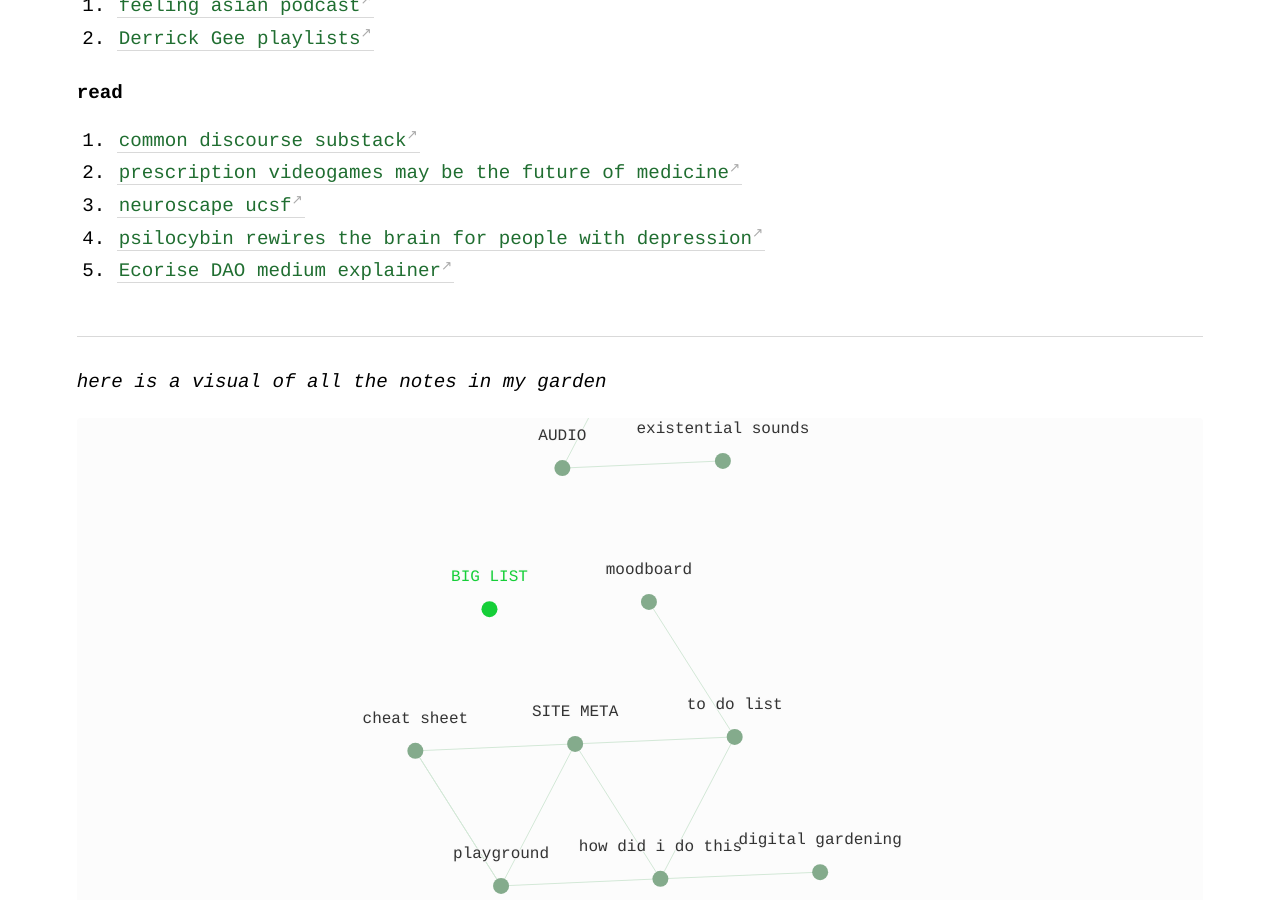
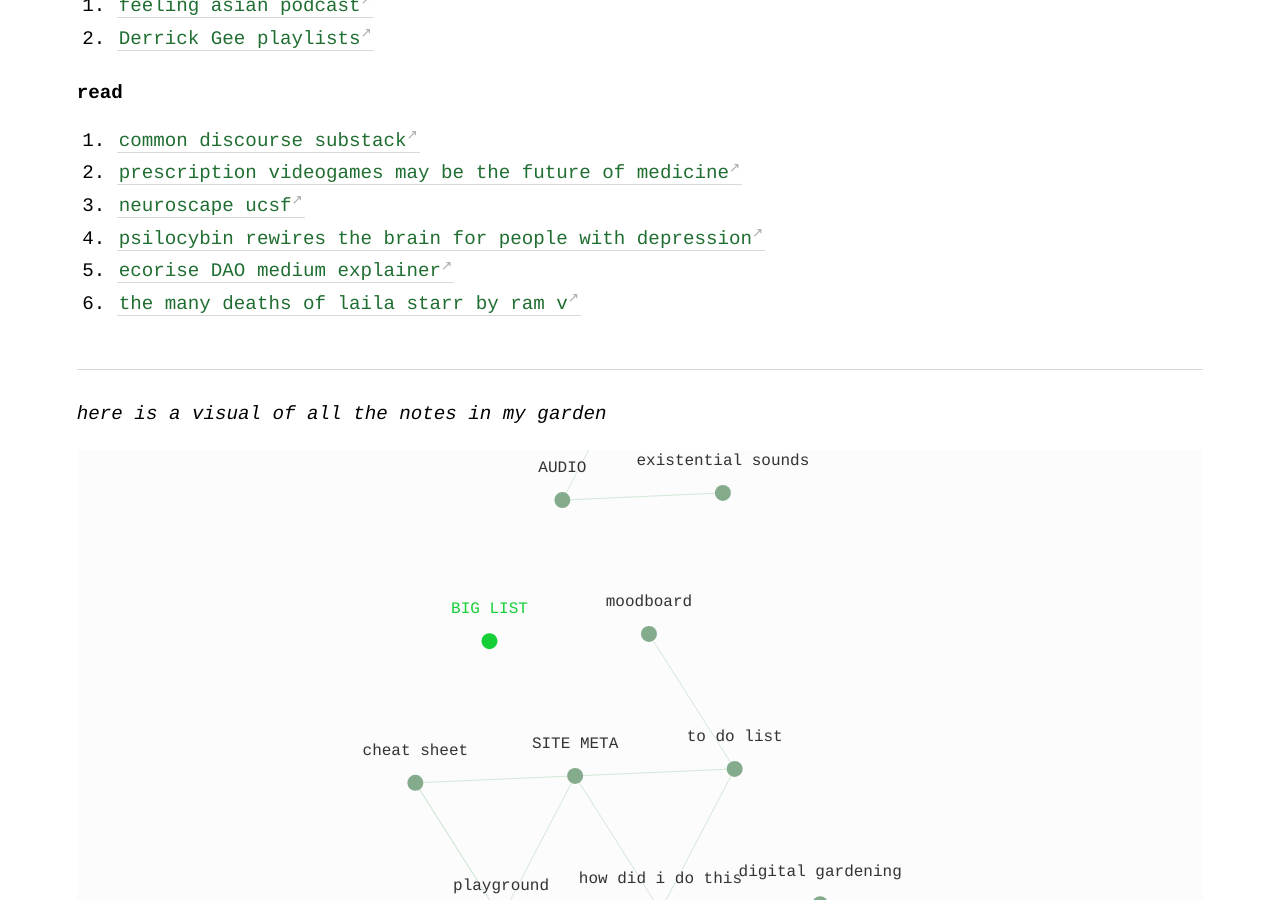
Before and after one commit to geminiworms/talyssagarden.github.io, a Jekyll site: the page built from _notes/big-list.md, in a window 1280 px wide and 900 px high, scrolled down 585 px. Built offline with Jekyll 4.4.1, drawn with Linux system fonts in a browser that asks for light colours; comment, search, counter and statistics services are not loaded.

Commit message:
Update big-list.md

```diff
--- a/_notes/big-list.md
+++ b/_notes/big-list.md
@@ -18,4 +18,5 @@ title: BIG LIST
 2. [prescription videogames may be the future of medicine](https://www.theverge.com/2017/7/25/16019760/prescription-video-games-brain-next-level-video)
 3. [neuroscape ucsf](https://neuroscape.ucsf.edu/)
 4. [psilocybin rewires the brain for people with depression](https://neuroscape.ucsf.edu/)
-5. [Ecorise DAO medium explainer](https://medium.com/@EcoriseDAO/what-does-refi-need-an-explanation-of-ecorise-5f80c0455407)
+5. [ecorise DAO medium explainer](https://medium.com/@EcoriseDAO/what-does-refi-need-an-explanation-of-ecorise-5f80c0455407)
+6. [the many deaths of laila starr by ram v](https://www.simonandschuster.com/books/The-Many-Deaths-of-Laila-Starr/Ram-V/Many-Deaths-of-Laila/9781684158058)
```
